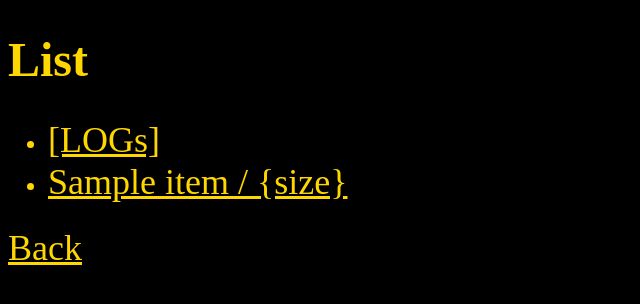
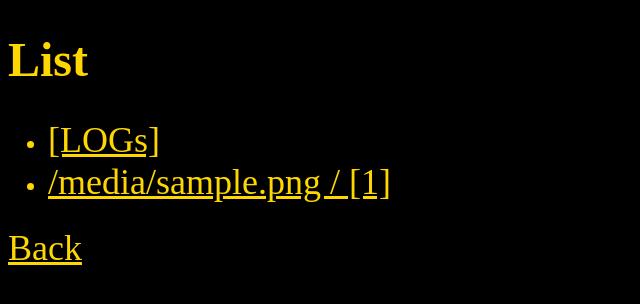
Before and after one commit to Lixeiden/yt, a Flask app: template templates/list.html in a window 1280 px wide. Shown: the top 304 px of the page, without its empty margins (0-640 px from the left). Run offline with Flask 2, Linux system fonts and the light colour scheme; the template is opened without the code that fills it: most values are stand-ins (such as "Sample title", 1, 10 or a date in 2020); parts of the project's set-up code (start-up, migrations or seed data) failed here and were passed over.

Commit message:
python autoindex, instead of nginx

```diff
--- a/app.py
+++ b/app.py
@@ -4,6 +4,9 @@ import script
 
 fileListLogs = [f for f in os.listdir('./videos/logs') if os.path.isfile(os.path.join('./videos/logs', f))]
 fileListVideos = [f for f in os.listdir('./videos') if os.path.isfile(os.path.join('./videos', f))]
+logsSizes = [(f, os.stat(f'./videos/logs/{f}').st_size) for f in fileListLogs]
+videoSizes = [(f, os.stat(f'./videos/{f}').st_size) for f in fileListVideos]
+
 
 def create_app(testing: bool = True):
     app = Flask(__name__)
@@ -28,11 +31,11 @@ def create_app(testing: bool = True):
 
     @app.route('/list')
     def list():
-        return render_template('list.html', fileListVideos = fileListVideos)
+        return render_template('list.html', videoSizes = videoSizes)
 
     @app.route('/list/logs')
     def logs():
-        return render_template('logs.html', fileListLogs = fileListLogs)
+        return render_template('logs.html', logsSizes = logsSizes)
 
     @app.route('/list/logs/logview-<string:filename>')
     def logview(filename):
--- a/templates/list.html
+++ b/templates/list.html
@@ -9,8 +9,8 @@
 <h1>List</h1>
 <ul>
     <li><a href='/list/logs'>[LOGs]</a></li>
-    {% for item in fileListVideos %}
-        <li><a href='list/{{ item }}'> {{ item }} / {size} </a></li>
+    {% for file, size in videoSizes %}
+        <li><a href='list/{{ file }}'> {{ file }} / [{{ size }}] </a></li>
     {% endfor %}
 </ul>
 <a href='/'>Back</a>
--- a/templates/logs.html
+++ b/templates/logs.html
@@ -8,8 +8,8 @@
 <body>
 <h1>Logs</h1>
 <ul>
-    {% for item in fileListLogs %}
-        <li><a href='logs/logview-{{ item }}'> [LOG] {{ item }} / {size} </a></li>
+    {% for file, size in logsSizes %}
+        <li><a href='logs/logview-{{ file }}'> [LOG] {{ file }} / [{{ size }}] </a></li>
     {% endfor %}
 </ul>
 <a href='/'>Back</a>
```
Also changed, not shown: 1 other file.
